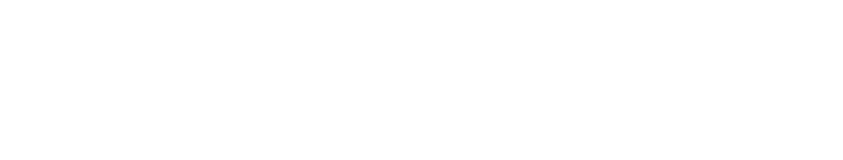
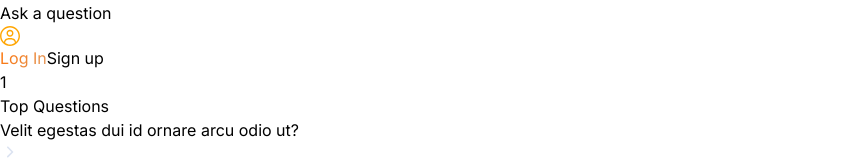
Before and after one commit to LukaTizic/reddid_nextjs13, a Next.js app: page /tags/1 in a window 1280 px wide. Before the commit this address had no page. Shown: the part 437-597 px from the top of the page, without its empty margins (0-843 px from the left). Built offline with nearby package versions, Linux system fonts and the light colour scheme; no server answers.

Commit message:
add dynamic tags page

```diff
--- /dev/null
+++ b/app/(root)/tags/[id]/page.tsx
@@ -0,0 +1,7 @@
+import React from "react";
+
+const page = ({ params, searchParams }) => {
+  return <div>{params.id}</div>;
+};
+
+export default page;
```
